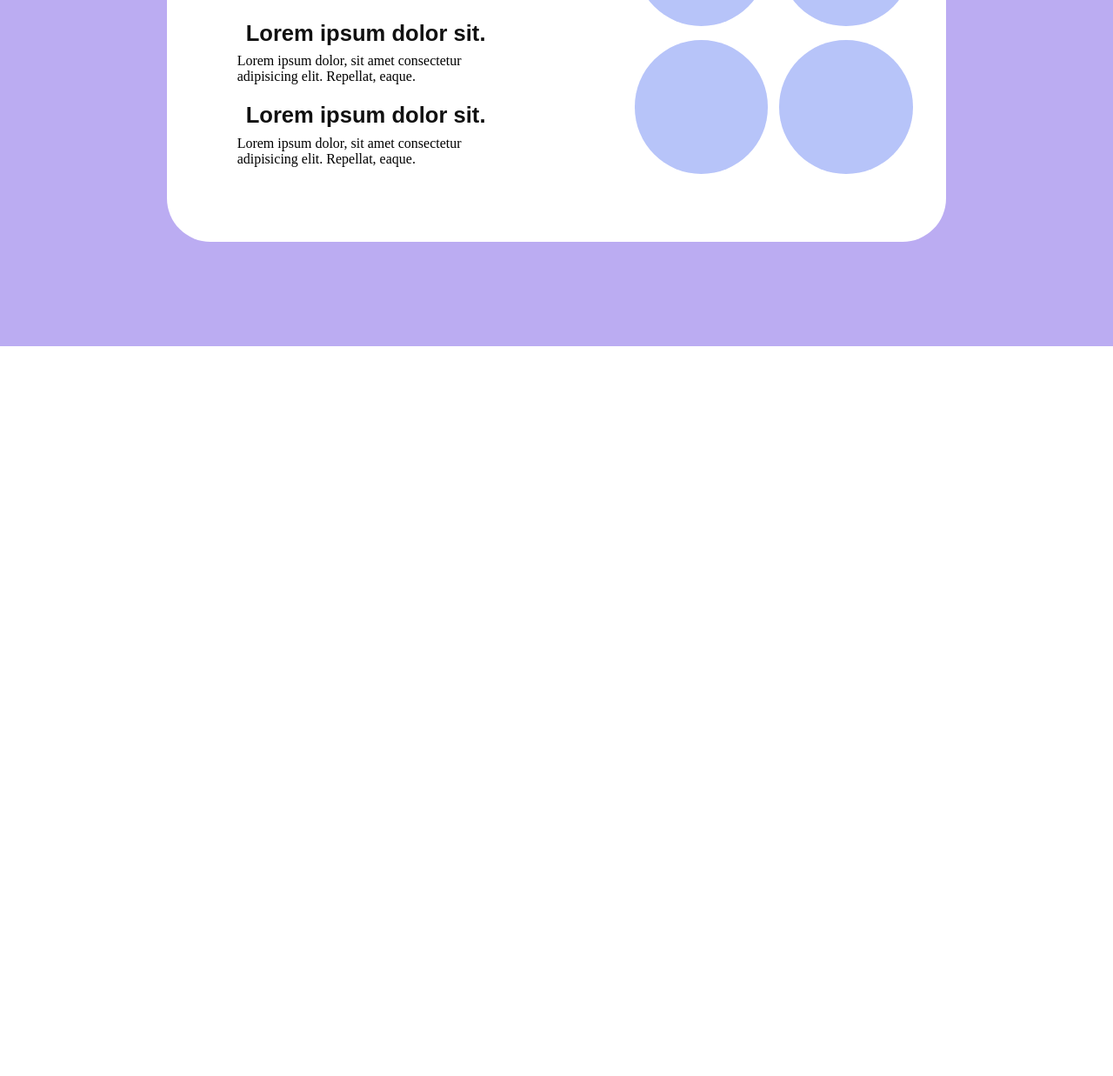
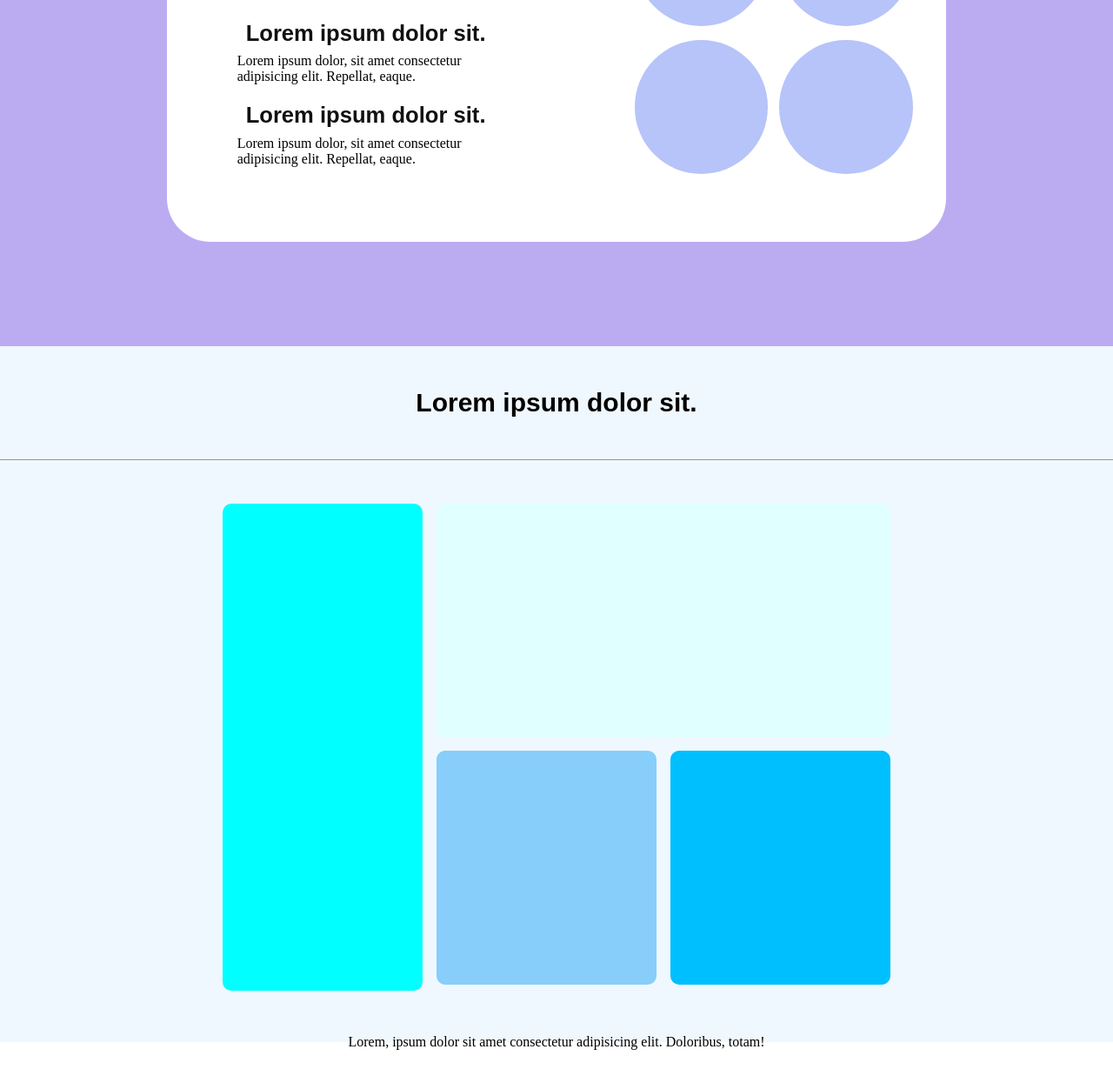
Before and after one commit to Chlyeonseo/0904_portfolio, a plain HTML site: page index.html in a window 1280 px wide. Shown: the part 402-1639 px from the top of the page at 87% size. Before the commit the page ends 800 px from the top, so only its background shows below. Drawn offline with nearby package versions, Linux system fonts and the light colour scheme; no server answers.

Commit message:
메인페이지에 배너를 넣어보았다

```diff
--- a/index.html
+++ b/index.html
@@ -134,9 +134,27 @@
         </div>
 
     </div>
+    <div class="wrap2">
+        <section>
+            <h2>
+                Lorem ipsum dolor sit.
+            </h2>
+            <div class="inner2">
+                <div class="inner2_box1 inner2Box">
 
-    <div class="intro">
-        <a href="#">Start!</a>
+                </div>
+                <div class="inner2_box2 inner2Box">
+
+                </div>
+                <div class="inner2_box3 inner2Box">
+
+                </div>
+                <div class="inner2_box4 inner2Box">
+
+                </div>
+            </div>
+            <p>Lorem, ipsum dolor sit amet consectetur adipisicing elit. Doloribus, totam!</p>
+        </section>
     </div>
 </body>
 </html>
--- /dev/null
+++ b/scss/main/_wrap2.scss
@@ -0,0 +1,76 @@
+.wrap2{
+    width: 100%;
+    height: 100vh;
+    background-color: aliceblue;
+
+    section{
+        width: 100%;
+        height: 100%;
+        padding: 50px 0;
+
+        >h2{
+            width: 100%;
+            margin: 0 auto;
+            margin-bottom: 50px;
+            text-align: center;
+            font: bold 30px/1 "arial";
+
+            &::after{
+                width: 100%;
+                height: 1px;
+                background-color: #000;
+                content: "";
+                display: block;
+                margin-top: 50px;
+                opacity: 0.4;
+            }
+        }
+        .inner2{
+            width: 60%;
+            height: 80%;
+            margin: 0 auto;
+
+            .inner2_box1{
+                float: left;
+                width: 30%;
+                height: 100%;
+                background-color: aqua;
+                margin-right: 2%;
+                border-radius: 10px;
+            }
+            .inner2_box2{
+                float: left;
+                width: 68%;
+                height: 48%;
+                margin-bottom: 2%;
+                background-color: lightcyan;
+                border-radius: 10px;
+            }
+            .inner2_box3{
+                float: left;
+                width: 33%;
+                height: 48%;
+                margin-right: 2%;
+                background-color: lightskyblue;
+                border-radius: 10px;
+            }
+            .inner2_box4{
+                float: left;
+                width: 33%;
+                height: 48%;
+                background-color: deepskyblue;
+                border-radius: 10px;
+            }
+
+            .inner2Box{
+                overflow: hidden;
+            }
+        }
+        p{
+            text-align: center;
+            margin-top: 20px;
+            margin-bottom: 20px;
+            padding: 30px;
+        }
+    }
+}
--- a/scss/style.scss
+++ b/scss/style.scss
@@ -6,6 +6,7 @@
 @import "./main/circle1";
 @import "./main/circle2";
 @import "./main/circle3";
+@import "./main/wrap2";
 
 .wrap{
     width: 100vw;
```
Also changed, not shown: css/style.css, 1 other file.
